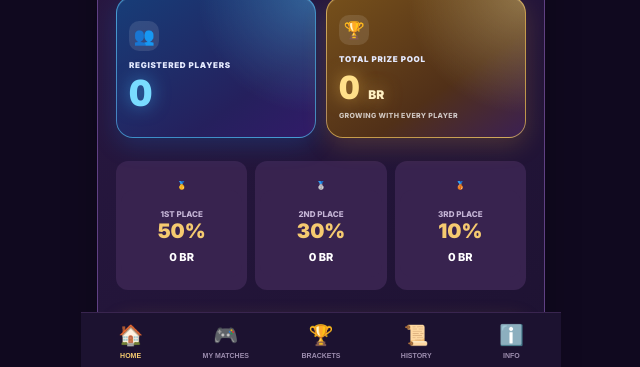
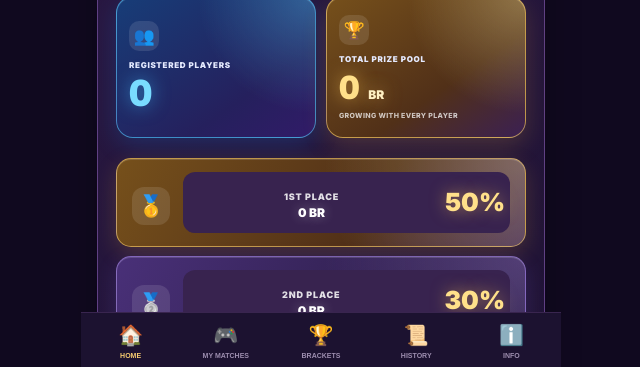
Before and after one commit to edeler901-coder/Mytourname, a website: page public/index.html in a window 1280 px wide. Shown: the part 431-798 px from the top of the page, without its empty margins (319-959 px from the left). Drawn offline with Linux system fonts and the light colour scheme; no server answers.

Commit message:
Style home prize rows with matching glowing cards

```diff
--- a/public/style.css
+++ b/public/style.css
@@ -1779,3 +1779,96 @@ body {
   #tabContent .group-card-time .group-countdown { font-size: 10px; }
   #tabContent .group-player-name { font-size: 11px; }
 }
+
+
+/* HOME PRIZE BREAKDOWN — MATCH THE GLOWING LIVE STAT CARDS */
+.prizes {
+  display: grid;
+  grid-template-columns: 1fr;
+  gap: 9px;
+  margin: 16px 0 20px;
+}
+
+.prizes .prize-row {
+  position: relative;
+  min-width: 0;
+  display: flex;
+  align-items: center;
+  gap: 13px;
+  padding: 13px 15px;
+  border-radius: 15px;
+  overflow: hidden;
+  isolation: isolate;
+  box-shadow: inset 0 1px 0 #ffffff25, 0 7px 20px #00000030;
+}
+
+.prizes .prize-first {
+  background: radial-gradient(circle at 100% 0%, #fff0a855, transparent 48%), linear-gradient(120deg, #76501b, #513018 62%, #3b2053);
+  border: 1px solid #ffd36d99;
+  box-shadow: 0 7px 22px #f5ad3530, inset 0 1px 0 #ffffff25;
+}
+
+.prizes .prize-second {
+  background: radial-gradient(circle at 100% 0%, #c6a0ff45, transparent 48%), linear-gradient(120deg, #493078, #30204f 65%, #24183d);
+  border: 1px solid #b99aff88;
+  box-shadow: 0 7px 22px #9b70ff28, inset 0 1px 0 #ffffff25;
+}
+
+.prizes .prize-third {
+  background: radial-gradient(circle at 100% 0%, #55d7ff45, transparent 48%), linear-gradient(120deg, #173d78, #25205d 68%, #311b68);
+  border: 1px solid #55c8ff88;
+  box-shadow: 0 7px 22px #168bff28, inset 0 1px 0 #ffffff25;
+}
+
+.prizes .prize-rank {
+  flex: 0 0 38px;
+  width: 38px;
+  height: 38px;
+  display: grid;
+  place-items: center;
+  border-radius: 12px;
+  background: #ffffff1c;
+  font-size: 21px;
+}
+
+.prizes .prize-details {
+  min-width: 0;
+  flex: 1;
+  display: grid;
+  grid-template-columns: 1fr auto;
+  align-items: center;
+  column-gap: 10px;
+  row-gap: 3px;
+}
+
+.prizes .prize-place {
+  grid-column: 1;
+  color: #ffffffd9;
+  font-size: 9px;
+  font-weight: 900;
+  letter-spacing: .8px;
+}
+
+.prizes .prize-details strong {
+  grid-column: 2;
+  grid-row: 1 / span 2;
+  color: #ffe08a;
+  font-size: 25px;
+  line-height: 1;
+  font-weight: 900;
+  text-shadow: 0 0 16px #ffcb5688;
+}
+
+.prizes .prize-amount {
+  grid-column: 1;
+  color: #ffffff;
+  font-size: 12px;
+  font-weight: 900;
+  margin: 0;
+  text-shadow: 0 0 12px #ffffff55;
+}
+
+@media (max-width: 360px) {
+  .prizes .prize-row { padding: 12px; gap: 10px; }
+  .prizes .prize-details strong { font-size: 23px; }
+}
```
